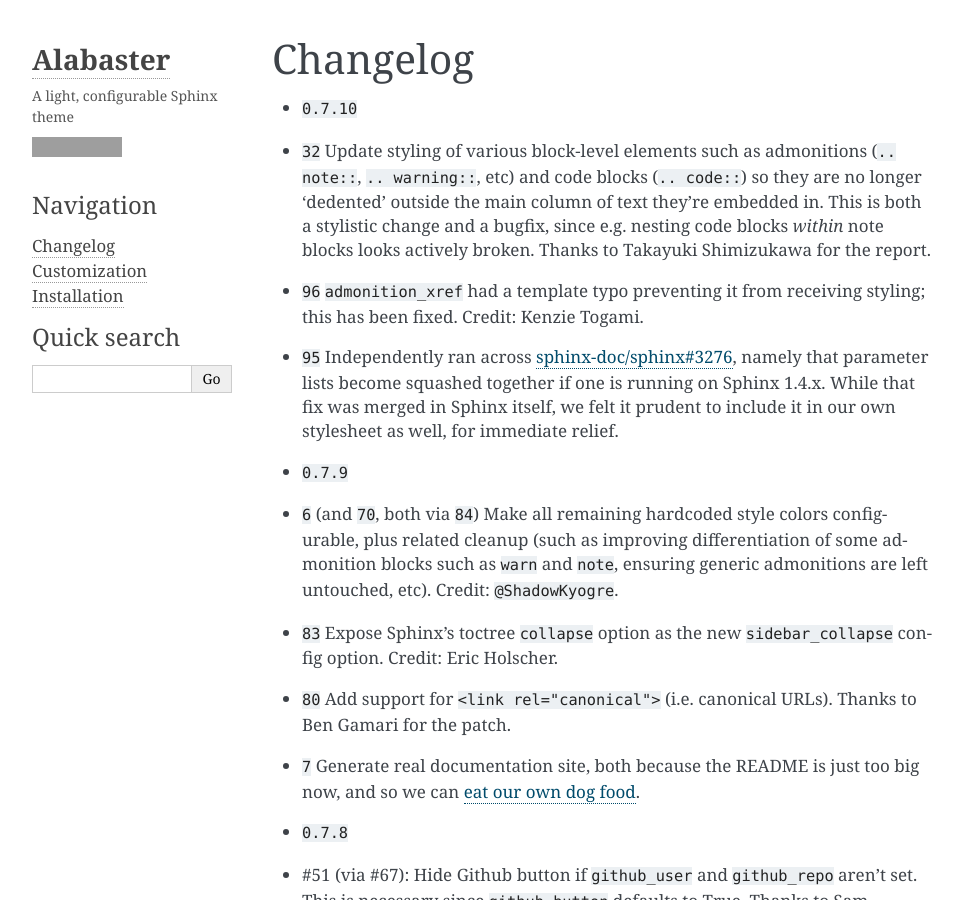
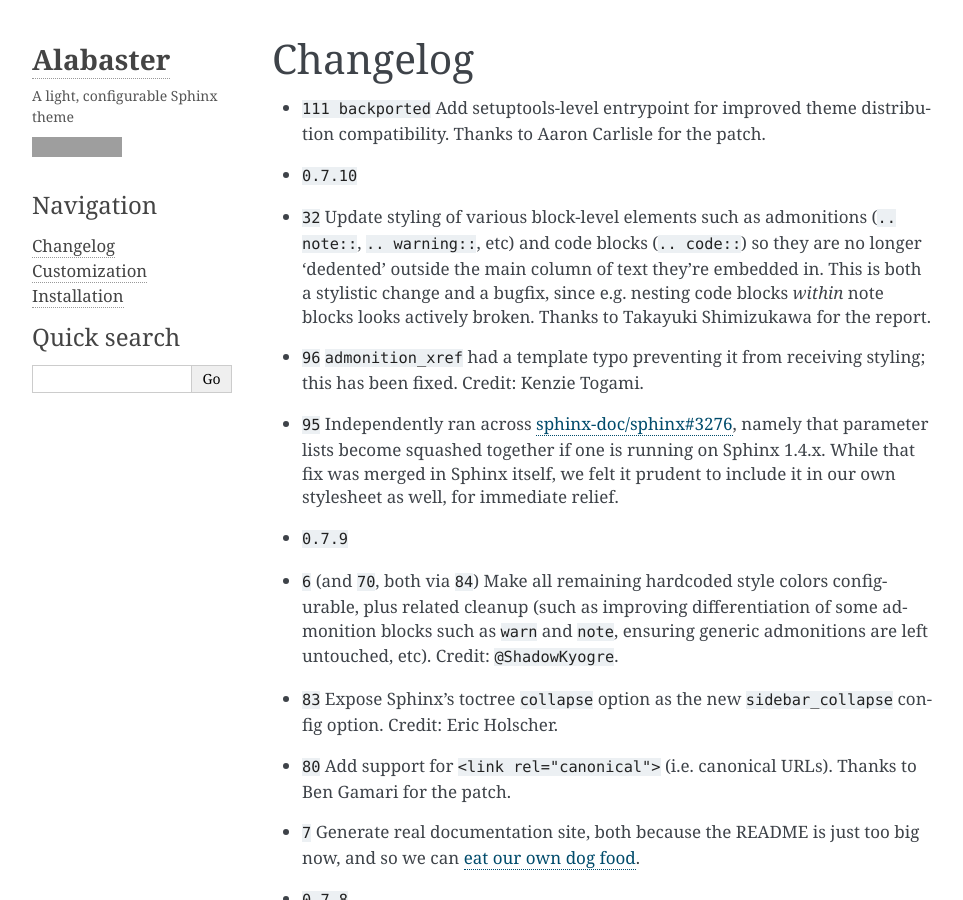
Before and after one commit to sphinx-doc/alabaster, a Sphinx documentation site: the page built from docs/changelog.rst, in a window 1280 px wide and 900 px high. Shown: the whole window, without its empty margins (148-1111 px from the left). Built offline with Sphinx 7.4.7, drawn with Linux system fonts in a browser that asks for light colours; cross-references to code outside the pages are shown as plain code; grey boxes are pictures that could not be loaded.

Commit message:
Changelog re #111

```diff
--- a/docs/changelog.rst
+++ b/docs/changelog.rst
@@ -2,6 +2,8 @@
 Changelog
 =========
 
+* :support:`111 backported` Add setuptools-level entrypoint for improved theme
+  distribution compatibility. Thanks to Aaron Carlisle for the patch.
 * :release:`0.7.10 <2017-02-28>`
 * :bug:`32` Update styling of various block-level elements such as admonitions
   (``.. note::``, ``.. warning::``, etc) and code blocks (``.. code::``) so
```
